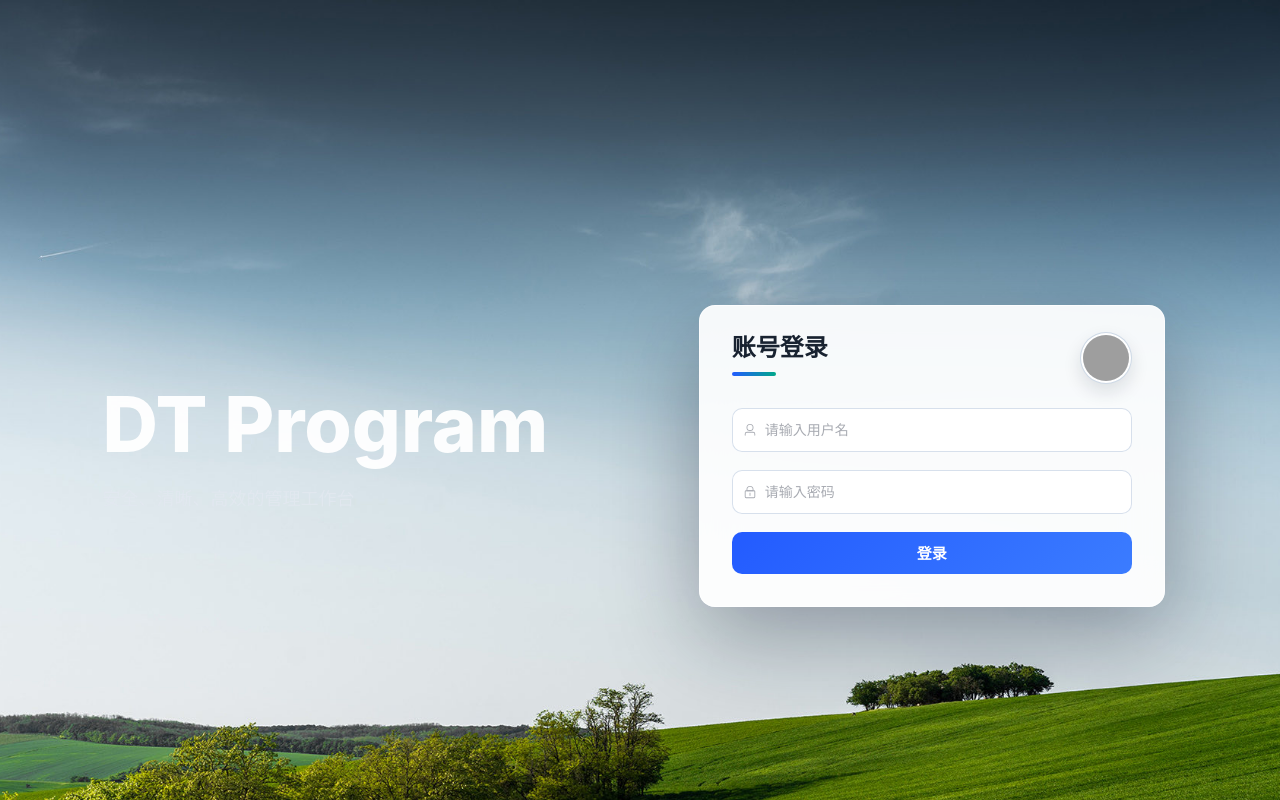
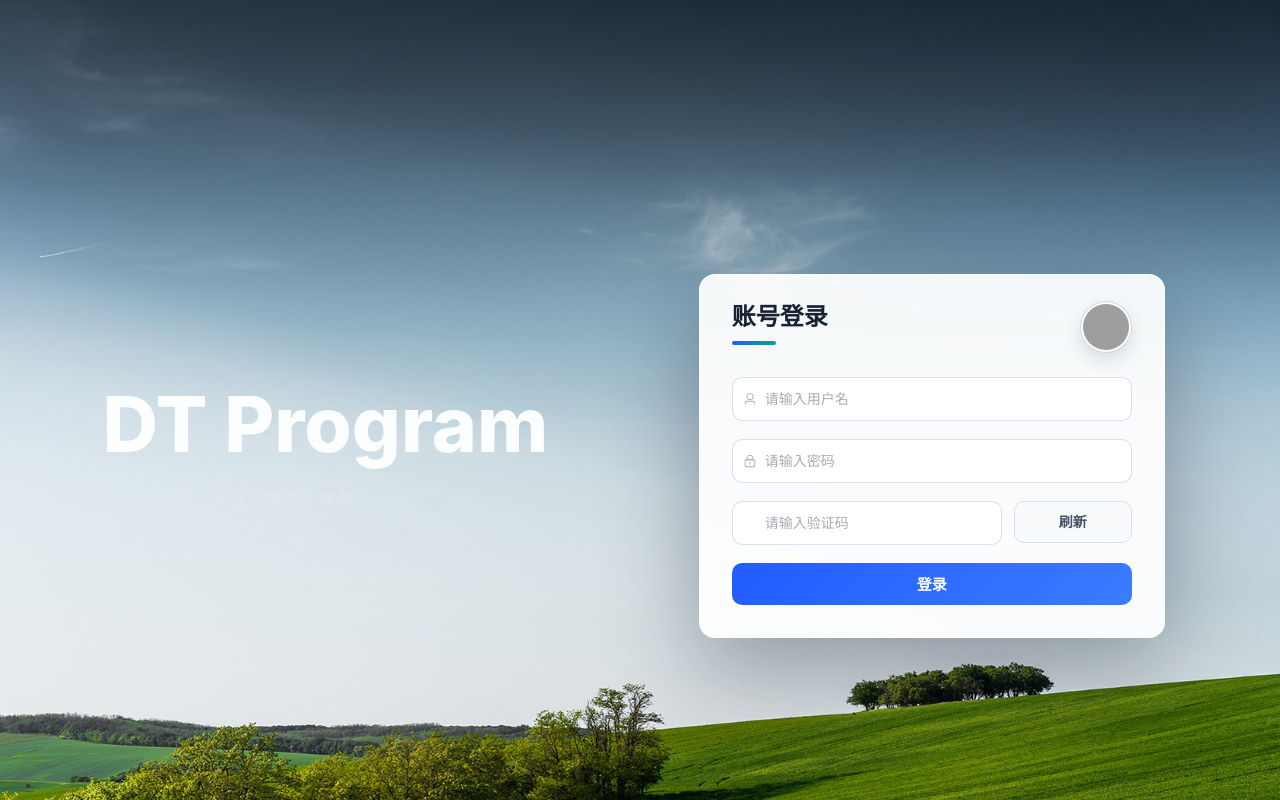
Before and after one commit to dengliang998/DTSoftWeb, a Vue app: page /#/login in a window 1280 px wide. Built offline with nearby package versions, Linux system fonts and the light colour scheme; no server answers; grey boxes are pictures that could not be loaded.

Commit message:
feat: 登录增加验证码支持

```diff
--- a/src/api/auth.js
+++ b/src/api/auth.js
@@ -1,8 +1,17 @@
 import http from './http'
 import { getData, getPayload } from '@/core/response'
 
-export const login = ({ username, password }) => {
-  return http.post('/api/Auth/login', { username, password })
+export const getCaptcha = () => {
+  return http.get('/api/Auth/captcha')
+}
+
+export const login = ({ username, password, captchaId, captchaCode }) => {
+  return http.post('/api/Auth/login', {
+    Username: username,
+    Password: password,
+    CaptchaId: captchaId,
+    CaptchaCode: captchaCode
+  })
 }
 
 export const getLoginToken = (responseOrPayload) => {
--- a/src/api/http.js
+++ b/src/api/http.js
@@ -9,7 +9,7 @@ const http = axios.create({
   timeout: 20000
 })
 
-const publicEndpoints = ['/api/Auth/login']
+const publicEndpoints = ['/api/Auth/login', '/api/Auth/captcha']
 
 const isPublicEndpoint = (url = '') => publicEndpoints.some((endpoint) => url.includes(endpoint))
 
@@ -50,14 +50,14 @@ http.interceptors.request.use(
 http.interceptors.response.use(
   (response) => {
     NProgress.done()
-    if (isUnauthorizedPayload(response)) {
+    if (!isPublicEndpoint(response.config?.url) && isUnauthorizedPayload(response)) {
       handleUnauthorized(getMessage(response, '登录已过期，请重新登录'))
     }
     return response
   },
   (error) => {
     NProgress.done()
-    if (error.response?.status === 401) {
+    if (!isPublicEndpoint(error.config?.url) && error.response?.status === 401) {
       handleUnauthorized(getMessage(error.response, '登录已过期，请重新登录'))
     }
     return Promise.reject(error)
--- a/src/view/Login.vue
+++ b/src/view/Login.vue
@@ -26,9 +26,34 @@
             @keyup.enter="login"
           ></el-input>
         </el-form-item>
+        <!-- 验证码 -->
+        <el-form-item prop="captchaCode">
+          <div class="captcha-row">
+            <el-input
+              v-model="loginForm.captchaCode"
+              maxlength="4"
+              placeholder="请输入验证码"
+              prefix-icon="Key"
+              autocomplete="off"
+              @input="formatCaptchaCode"
+              @keyup.enter="login"
+            ></el-input>
+            <button
+              type="button"
+              class="captcha-image"
+              :class="{ 'is-loading': captchaLoading }"
+              :disabled="captchaLoading"
+              title="点击刷新验证码"
+              @click="loadCaptcha"
+            >
+              <img v-if="captchaImage" :src="captchaImage" alt="验证码" />
+              <span v-else>刷新</span>
+            </button>
+          </div>
+        </el-form-item>
         <!-- 按钮 -->
         <el-form-item class="btns">
-          <el-button type="primary" class="login-btn" @click="login">登录</el-button>
+          <el-button type="primary" class="login-btn" :loading="loggingIn" @click="login">登录</el-button>
         </el-form-item>
       </el-form>
     </div>
@@ -39,9 +64,9 @@
 import { defineComponent, reactive, ref, onMounted, onUnmounted, watch, computed } from 'vue'
 import { useRoute, useRouter } from 'vue-router'
 import { ElMessage } from 'element-plus'
-import { getLoginToken, login as loginApi } from '@/api/auth'
+import { getCaptcha, getLoginToken, login as loginApi } from '@/api/auth'
 import { getUserAvatarUrl } from '@/api/user'
-import { getMessage, isSuccessPayload } from '@/core/response'
+import { getData, getMessage, isSuccessPayload } from '@/core/response'
 import { setAuthSession } from '@/core/session'
 import { fetchAndCacheSystemInfo, getCachedLoginImgDataUrl, getCachedSystemName } from '@/utils/sysConfig'
 
@@ -53,11 +78,16 @@ export default defineComponent({
     const loginFormRef = ref(null)
     const loginBgUrl = ref(getCachedLoginImgDataUrl())
     const systemName = ref(getCachedSystemName() || 'DT Program')
+    const captchaImage = ref('')
+    const captchaLoading = ref(false)
+    const loggingIn = ref(false)
 
     // 这是登录表单的数据绑定对象
     const loginForm = reactive({
       username: '',
-      password: ''
+      password: '',
+      captchaId: '',
+      captchaCode: ''
     })
 
     // 默认头像URL
@@ -70,7 +100,8 @@ export default defineComponent({
     // 这是表单的验证规则
     const loginFormRules = {
       username: [{ required: true, message: '请输入登录名称', trigger: 'blur' }],
-      password: [{ required: true, message: '请输入登录密码', trigger: 'blur' }]
+      password: [{ required: true, message: '请输入登录密码', trigger: 'blur' }],
+      captchaCode: [{ required: true, message: '请输入验证码', trigger: 'blur' }]
     }
 
     // 当头像加载失败时，使用默认头像
@@ -100,10 +131,35 @@ export default defineComponent({
       }
     }
 
+    const loadCaptcha = () => {
+      if (captchaLoading.value) return Promise.resolve()
+
+      captchaLoading.value = true
+      return getCaptcha()
+        .then((response) => {
+          const captcha = getData(response)
+          loginForm.captchaId = captcha.CaptchaId || captcha.captchaId || ''
+          loginForm.captchaCode = ''
+          captchaImage.value = captcha.ImageDataUrl || captcha.imageDataUrl || ''
+        })
+        .catch(() => {
+          loginForm.captchaId = ''
+          captchaImage.value = ''
+          ElMessage.error('验证码加载失败，请刷新后重试')
+        })
+        .finally(() => {
+          captchaLoading.value = false
+        })
+    }
+
+    const formatCaptchaCode = (value) => {
+      loginForm.captchaCode = String(value || '').toUpperCase()
+    }
+
     // 登录处理
     const login = () => {
       // 防止重复提交
-      if (!loginFormRef.value) return
+      if (!loginFormRef.value || loggingIn.value) return
 
       loginFormRef.value.validate((valid) => {
         if (!valid) return
@@ -116,10 +172,19 @@ export default defineComponent({
           return
         }
 
+        if (!loginForm.captchaId) {
+          ElMessage.error('请先获取验证码')
+          loadCaptcha()
+          return
+        }
+
         //请求认证中心获取 token 完成登录
+        loggingIn.value = true
         loginApi({
           username: loginForm.username,
-          password: loginForm.password
+          password: loginForm.password,
+          captchaId: loginForm.captchaId,
+          captchaCode: loginForm.captchaCode
         })
           .then(function (response) {
             if (isSuccessPayload(response)) {
@@ -127,6 +192,7 @@ export default defineComponent({
               const token = getLoginToken(response)
               if (!token) {
                 ElMessage.error('登录失败：服务端未返回有效令牌')
+                loadCaptcha()
                 return
               }
               setAuthSession({ token, account: loginForm.username })
@@ -134,10 +200,15 @@ export default defineComponent({
               router.push(redirect || '/home')
             } else {
               ElMessage.error('登录失败：' + getMessage(response, '未知错误'))
+              loadCaptcha()
             }
           })
           .catch(function (error) {
             ElMessage.error(getMessage(error.response, '登录失败，请稍后重试！'))
+            loadCaptcha()
+          })
+          .finally(function () {
+            loggingIn.value = false
           })
       })
     }
@@ -145,6 +216,7 @@ export default defineComponent({
     // 组件挂载时加载头像
     onMounted(() => {
       loadUserAvatar()
+      loadCaptcha()
       // 加载系统配置（系统名称、登录背景图）
       fetchAndCacheSystemInfo()
         .then(() => {
@@ -182,8 +254,13 @@ export default defineComponent({
       loginForm,
       loginFormRules,
       avatarUrl,
+      captchaImage,
+      captchaLoading,
+      loggingIn,
       systemName,
       onAvatarError,
+      loadCaptcha,
+      formatCaptchaCode,
       login,
       loginContainerStyle: computed(() => {
         if (!loginBgUrl.value) return {}
@@ -458,6 +535,53 @@ export default defineComponent({
   height: 42px;
 }
 
+.captcha-row {
+  display: grid;
+  grid-template-columns: 1fr 118px;
+  gap: 12px;
+  width: 100%;
+}
+
+.captcha-image {
+  display: flex;
+  align-items: center;
+  justify-content: center;
+  height: 42px;
+  padding: 0;
+  overflow: hidden;
+  color: #475467;
+  font-size: 14px;
+  font-weight: 650;
+  line-height: 1;
+  background: #f8fafc;
+  border: 1px solid #d7e0ec;
+  border-radius: 10px;
+  cursor: pointer;
+  transition:
+    border-color 0.2s ease,
+    box-shadow 0.2s ease,
+    opacity 0.2s ease;
+}
+
+.captcha-image:hover,
+.captcha-image:focus-visible {
+  border-color: #235bff;
+  box-shadow: 0 0 0 4px rgba(35, 91, 255, 0.12);
+  outline: none;
+}
+
+.captcha-image:disabled {
+  cursor: wait;
+  opacity: 0.72;
+}
+
+.captcha-image img {
+  display: block;
+  width: 100%;
+  height: 100%;
+  object-fit: cover;
+}
+
 @media (max-width: 980px) {
   .login_container {
     justify-content: center;
@@ -485,5 +609,10 @@ export default defineComponent({
   .avatar_box {
     right: 24px;
   }
+
+  .captcha-row {
+    grid-template-columns: 1fr 106px;
+    gap: 10px;
+  }
 }
 </style>
```
